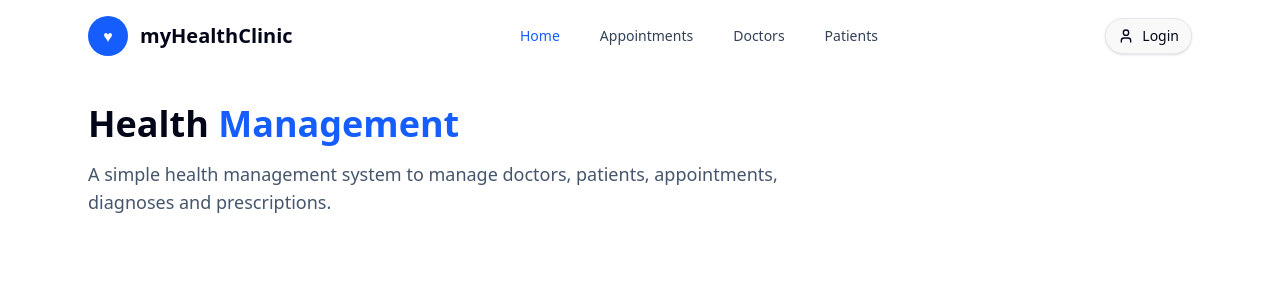
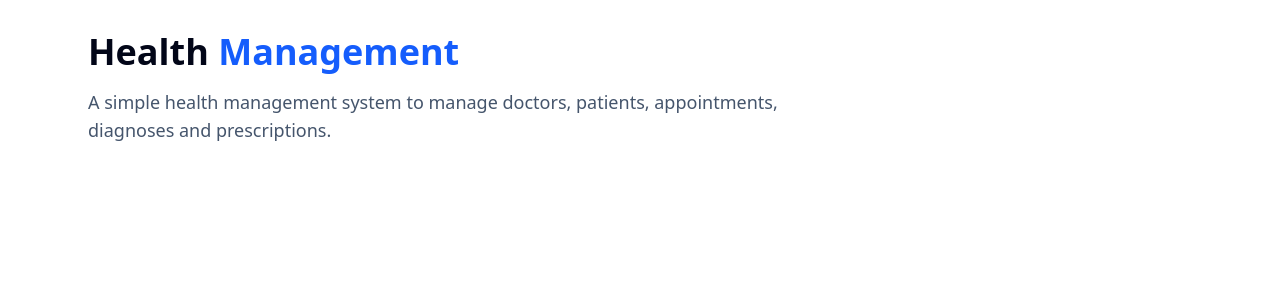
Before and after one commit to tarac123/myHealth, a React (Vite) app in the folder myHealth/: page / in a window 1280 px wide. Shown: the top 300 px of the page. Built offline with nearby package versions, Linux system fonts and the light colour scheme.

Commit message:
topNavBar renamed for netlify deploy

```diff
--- a/myHealth/package.json
+++ b/myHealth/package.json
@@ -1,5 +1,5 @@
 {
-  "name": "ca2-festivals-example",
+  "name": "myHealthClinic",
   "private": true,
   "version": "0.0.0",
   "type": "module",
--- a/myHealth/src/App.jsx
+++ b/myHealth/src/App.jsx
@@ -1,6 +1,6 @@
 import { AuthProvider } from "./hooks/useAuth";
 import { BrowserRouter as Router, Routes, Route } from "react-router";
-import TopNavbar from "@/components/TopNavbar";
+import topNavBar from "@/components/topNavBar";
 
 import Home from "@/pages/Home";
 import ProtectedRoute from "@/pages/ProtectedRoute";
@@ -31,7 +31,7 @@ export default function App() {
     <Router>
       <AuthProvider>
         <div className="min-h-screen bg-white">
-          <TopNavbar />
+          <topNavBar />
 
           <main className="mx-auto max-w-6xl px-6 py-8">
             <Routes>
--- a/myHealth/src/components/topNavbar.jsx
+++ b/myHealth/src/components/topNavbar.jsx
@@ -19,7 +19,7 @@ function NavItem({ to, children }) {
   );
 }
 
-export default function TopNavbar() {
+export default function topNavBar() {
   const { token, onLogout } = useAuth();
   const navigate = useNavigate();
 
```
